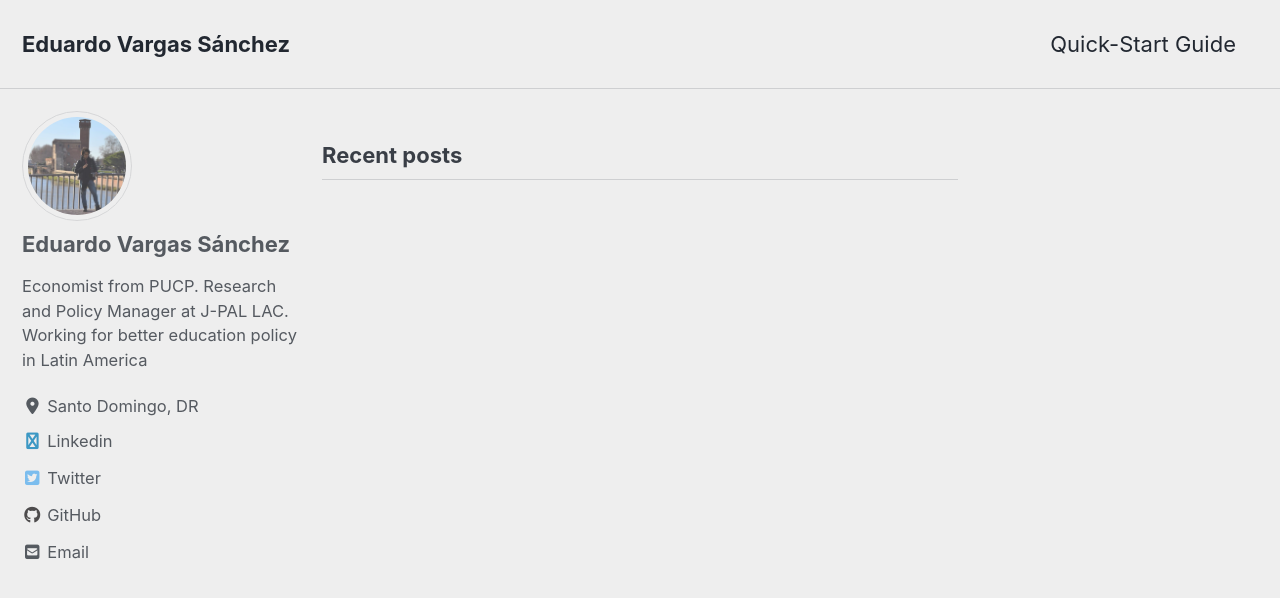
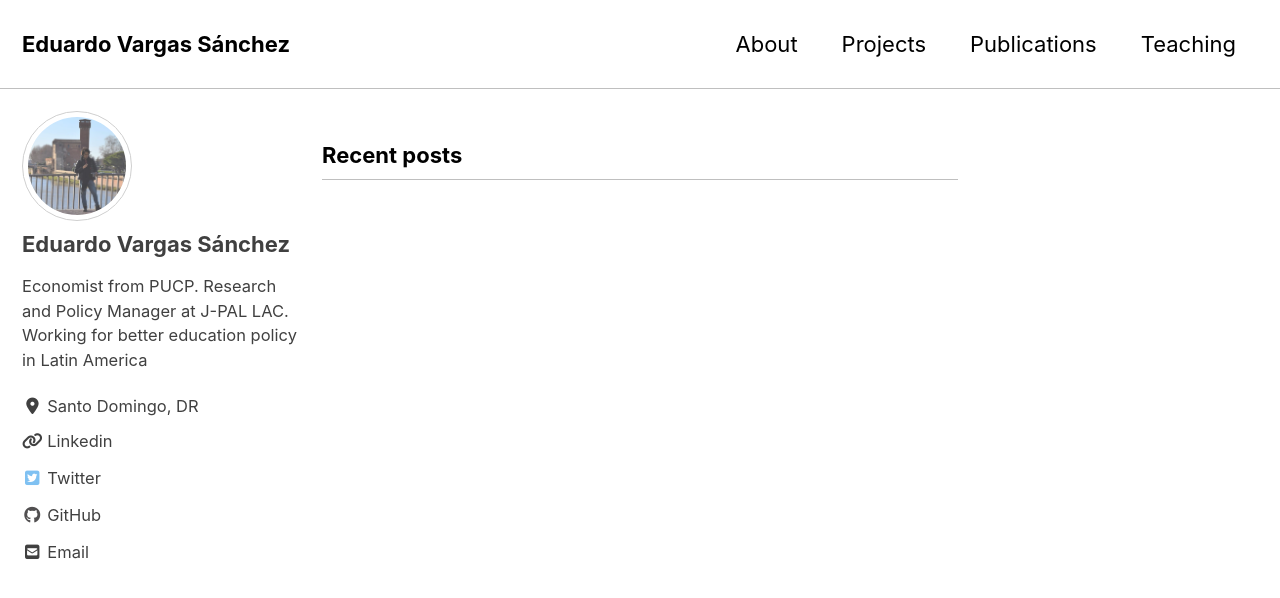
Before and after one commit to evargass/eduvargass.github.io, a Jekyll site: the page built from index.html, in a window 1280 px wide and 900 px high. Shown: the top 598 px of the window. Built offline with Jekyll 4.4.1, drawn with Linux system fonts in a browser that asks for light colours; cached includes are drawn as plain includes; nearby versions of some CDN libraries; the list of posts is cut into pages by our own code.

Commit message:
new edits

```diff
--- a/_config.yml
+++ b/_config.yml
@@ -12,7 +12,7 @@
 
 # theme                  : "minimal-mistakes-jekyll"
 # remote_theme           : "mmistakes/minimal-mistakes"
-minimal_mistakes_skin    : "air" # "default", "air", "aqua", "contrast", "dark", "dirt", "neon", "mint", "plum", "sunrise"
+minimal_mistakes_skin    : "contrast" # "default", "air", "aqua", "contrast", "dark", "dirt", "neon", "mint", "plum", "sunrise"
 
 # Site Settings
 locale                   : "en-US"
@@ -114,7 +114,7 @@ author:
   email            : "ce.vargass@gmail.com"
   links:
     - label: "Linkedin"
-      icon: "fas fa-fw fa-linkedin"
+      icon: "fas fa-fw fa-link"
       url: "https://www.linkedin.com/in/eduardovargassanchez/"
     #- label: "Website"
     #  icon: "fas fa-fw fa-link"
--- a/_data/navigation.yml
+++ b/_data/navigation.yml
@@ -1,7 +1,14 @@
 # main links
 main:
-  - title: "Quick-Start Guide"
-    url: https://mmistakes.github.io/minimal-mistakes/docs/quick-start-guide/
+  - title: "About"
+    url: /about/
+  - title: "Projects"
+    url: /projects/
+  - title: "Publications"
+    url: /publications/
+  - title: "Teaching"
+    url: /teaching/
+
   # - title: "About"
   #   url: https://mmistakes.github.io/minimal-mistakes/about/
   # - title: "Sample Posts"
```
Also changed, not shown: _pages/about.md (added, +6 -0 lines), _pages/projects.md (added, +6 -0 lines), _pages/publications.md (added, +6 -0 lines), _pages/teaching.md (added, +6 -0 lines).
